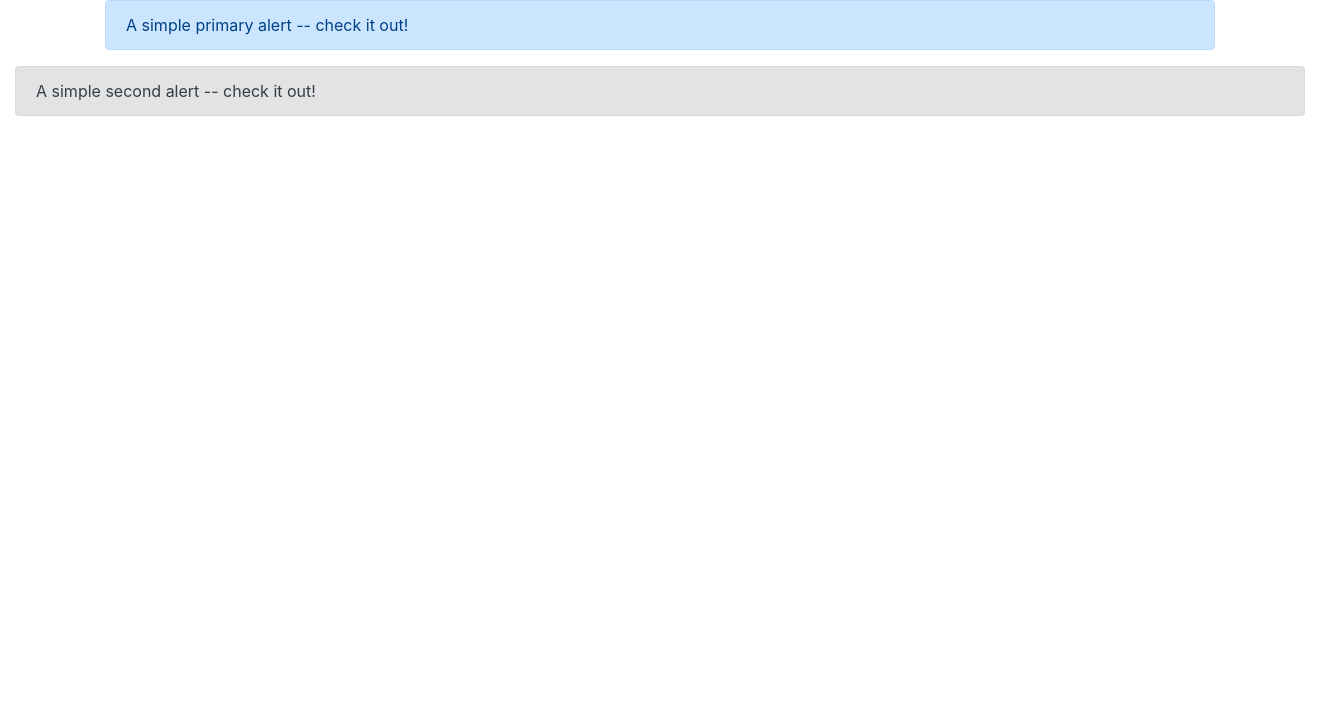
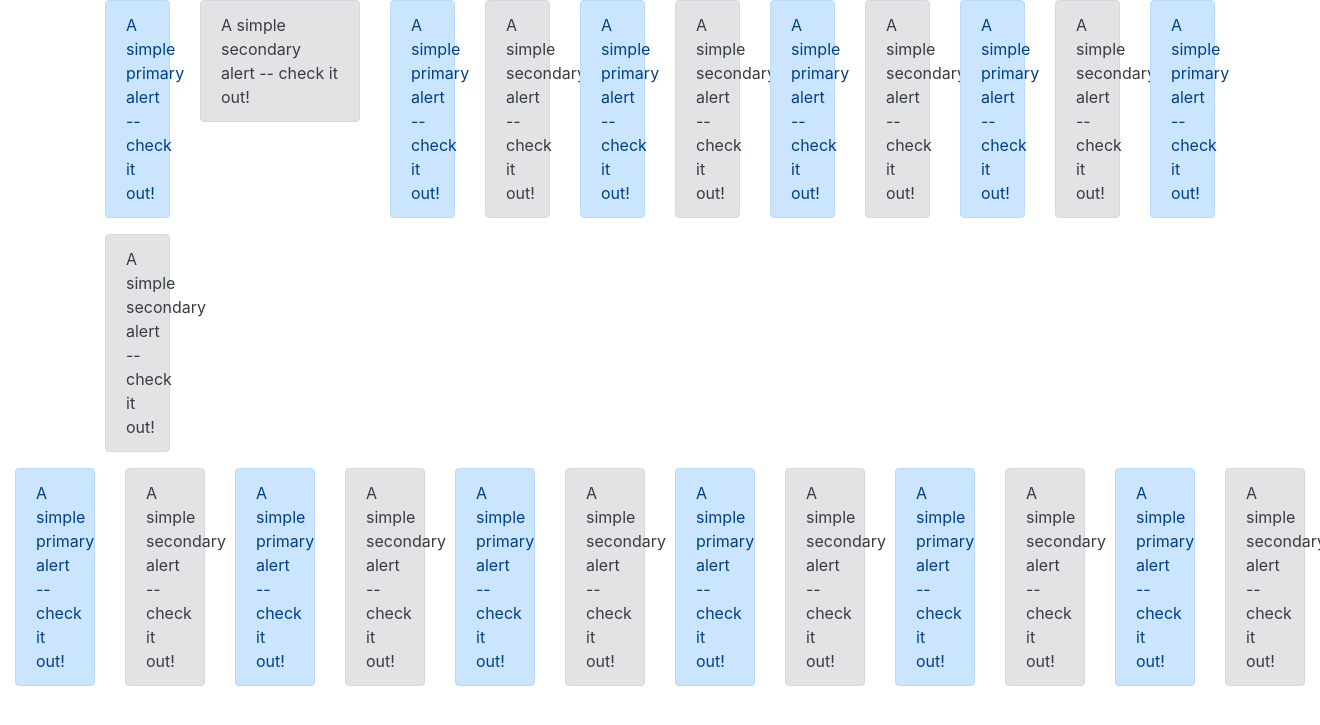
Before and after one commit to rgrlinux/bps, a Django app: page /bootstrap/ in a window 1320 px wide. Shown: the top 725 px of the page. Run offline with Django 3.2, Linux system fonts and the light colour scheme; some libraries are stand-ins or nearby versions.

Commit message:
26_boostrap_teste_2

```diff
--- a/templates/boostrap/example.html
+++ b/templates/boostrap/example.html
@@ -8,17 +8,29 @@
         <!-- Bootstrap CSS -->
         <link rel="stylesheet" href="https://stackpath.bootstrapcdn.com/bootstrap/4.4.1/css/bootstrap.min.css" integrity="sha384-Vkoo8x4CGsO3+Hhxv8T/Q5PaXtkKtu6ug5TOeNV6gBiFeWPGFN9MuhOf23Q9Ifjh" crossorigin="anonymous">
 
-        <title>Hello, world!</title>
+        <title>bootstrap example</title>
     </head>
     <body>
         <div class="container">
-            <div class="alert alert-primary" role="alert">
-                A simple primary alert -- check it out!
+            <div class="row">
+                {%  for n in '121111111111'|make_list %}
+                    <div class="col-{{ n }}">
+                        <div class="{% cycle "alert alert-primary" "alert alert-secondary" %}" role="alert">
+                            A simple {% cycle "primary" "secondary" %} alert -- check it out!
+                        </div>
+                    </div>
+                {% endfor %}
             </div>
         </div>
         <div class="container-fluid">
-            <div class="alert alert-secondary" role="alert">
-                A simple second alert -- check it out!
+            <div class="row">
+                {%  for n in '111111111111'|make_list %}
+                    <div class="col-1">
+                        <div class="{% cycle "alert alert-primary" "alert alert-secondary" %}"   role="alert">
+                            A simple {% cycle "primary" "secondary" %} alert -- check it out!
+                        </div>
+                    </div>
+                {% endfor %}
             </div>
         </div>
         <!-- Optional JavaScript -->
```
